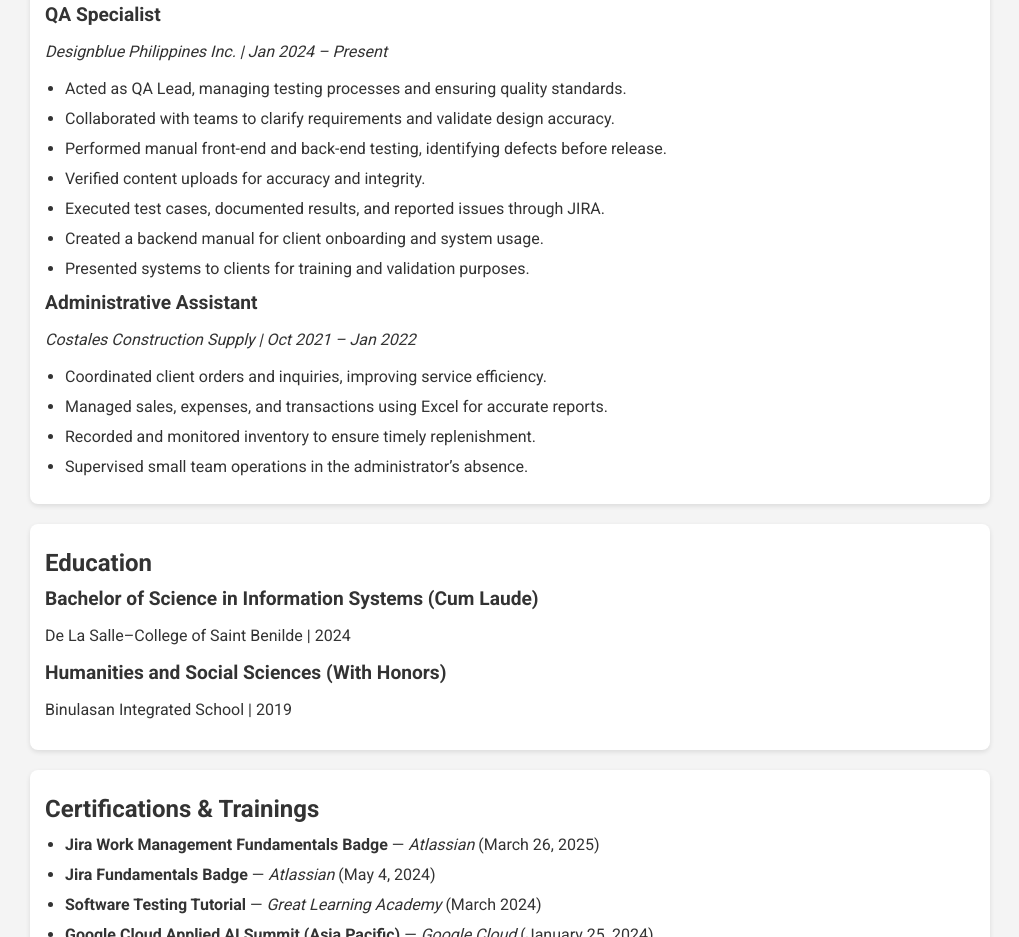
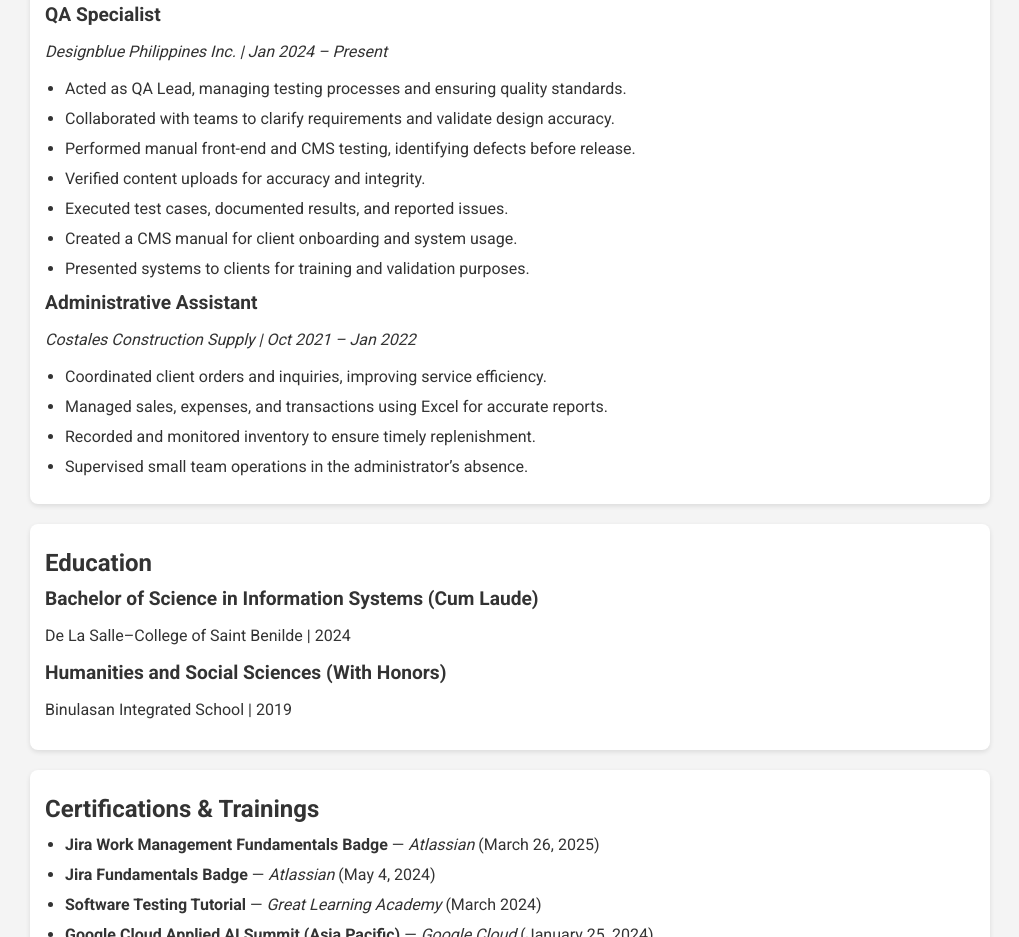
Before and after one commit to reuelabletia/Professional-Resume, a plain HTML site: page index.html in a window 1280 px wide. Shown: the part 870-1807 px from the top of the page, without its empty margins (130-1149 px from the left). Drawn offline with Linux system fonts and the light colour scheme.

Commit message:
Index update

```diff
--- a/index.html
+++ b/index.html
@@ -64,10 +64,10 @@
     <ul>
         <li>Acted as QA Lead, managing testing processes and ensuring quality standards.</li>
         <li>Collaborated with teams to clarify requirements and validate design accuracy.</li>
-        <li>Performed manual front-end and back-end testing, identifying defects before release.</li>
+        <li>Performed manual front-end and CMS testing, identifying defects before release.</li>
         <li>Verified content uploads for accuracy and integrity.</li>
-        <li>Executed test cases, documented results, and reported issues through JIRA.</li>
-        <li>Created a backend manual for client onboarding and system usage.</li>
+        <li>Executed test cases, documented results, and reported issues.</li>
+        <li>Created a CMS manual for client onboarding and system usage.</li>
         <li>Presented systems to clients for training and validation purposes.</li>
     </ul>
 
```
